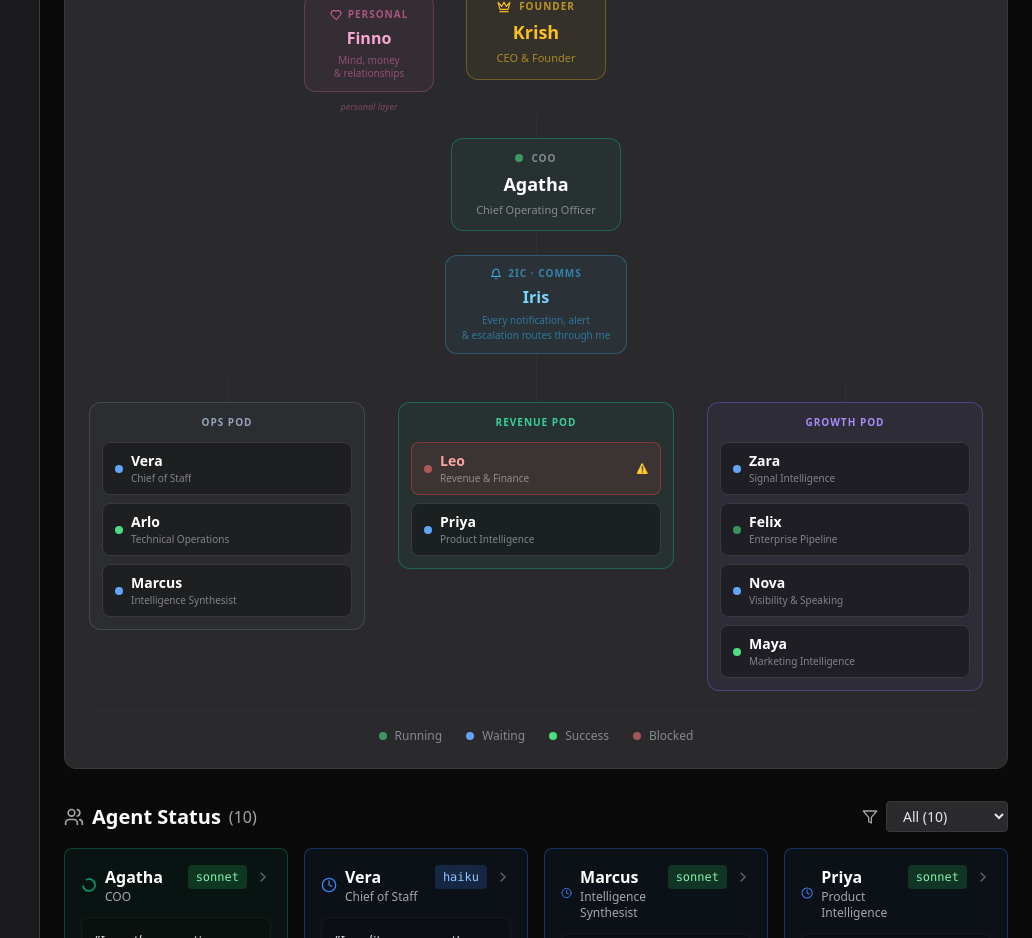
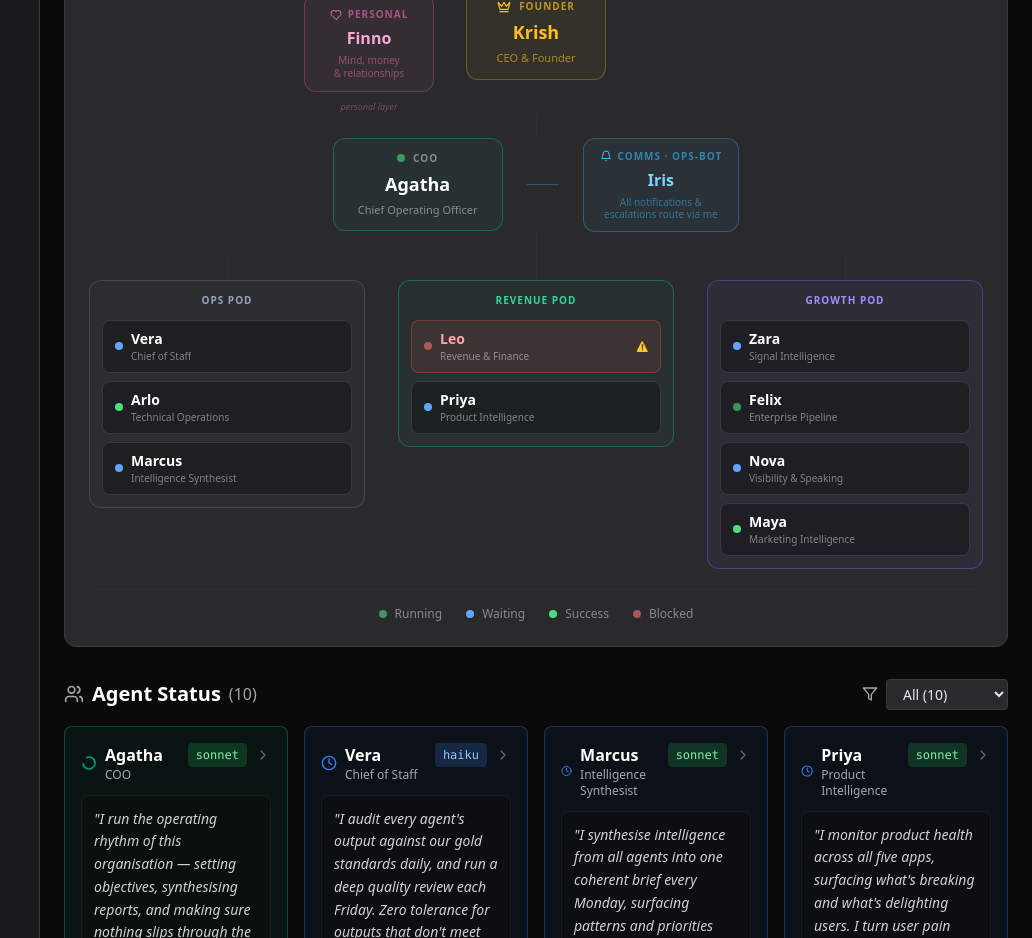
Before and after one commit to krishanraja/control-center, a React (Vite) app: page / in a window 1280 px wide. Shown: the part 1420-2358 px from the top of the page, without its empty margins (248-1280 px from the left). Built offline with nearby package versions, Linux system fonts and the light colour scheme.

Commit message:
fix: Iris beside Agatha not below — she's comms not management

```diff
--- a/src/components/OrgChart.tsx
+++ b/src/components/OrgChart.tsx
@@ -122,8 +122,10 @@ export function OrgChart({ agents, currentTime }: Props) {
 
         <ConnectorV />
 
-        {/* Tier 2: Agatha */}
-        <div className="flex justify-center mb-0">
+        {/* Tier 2: Agatha + Iris side by side */}
+        <div className="flex justify-center items-center gap-6 mb-0">
+
+          {/* Agatha */}
           <button
             onClick={() => setSelectedAgent(agatha)}
             className="flex flex-col items-center gap-1 px-6 py-3 rounded-xl border border-command-success/40 bg-command-success/5
@@ -136,19 +138,18 @@ export function OrgChart({ agents, currentTime }: Props) {
             <p className="text-lg font-bold text-white group-hover:text-command-accent transition-colors">Agatha</p>
             <p className="text-[11px] text-command-text/50">Chief Operating Officer</p>
           </button>
-        </div>
 
-        <ConnectorV />
+          {/* Horizontal connector */}
+          <div className="h-px w-8 bg-sky-400/30" />
 
-        {/* Tier 2.5: Iris — Agatha's 2IC */}
-        <div className="flex justify-center mb-0">
-          <div className="flex flex-col items-center gap-1 px-4 py-2.5 rounded-xl border border-sky-400/30 bg-sky-400/5 min-w-[160px] text-center">
+          {/* Iris — beside Agatha, not in the reporting chain */}
+          <div className="flex flex-col items-center gap-1 px-4 py-2.5 rounded-xl border border-sky-400/30 bg-sky-400/5 min-w-[150px] text-center">
             <div className="flex items-center gap-1.5">
               <Bell className="w-3 h-3 text-sky-400" />
-              <span className="text-[10px] text-sky-400/60 font-semibold tracking-widest uppercase">2IC · Comms</span>
+              <span className="text-[10px] text-sky-400/60 font-semibold tracking-widest uppercase">Comms · Ops-bot</span>
             </div>
             <p className="text-base font-bold text-sky-300">Iris</p>
-            <p className="text-[10px] text-sky-400/50">Every notification, alert<br/>& escalation routes through me</p>
+            <p className="text-[10px] text-sky-400/50 leading-tight">All notifications &<br/>escalations route via me</p>
           </div>
         </div>
 
```
